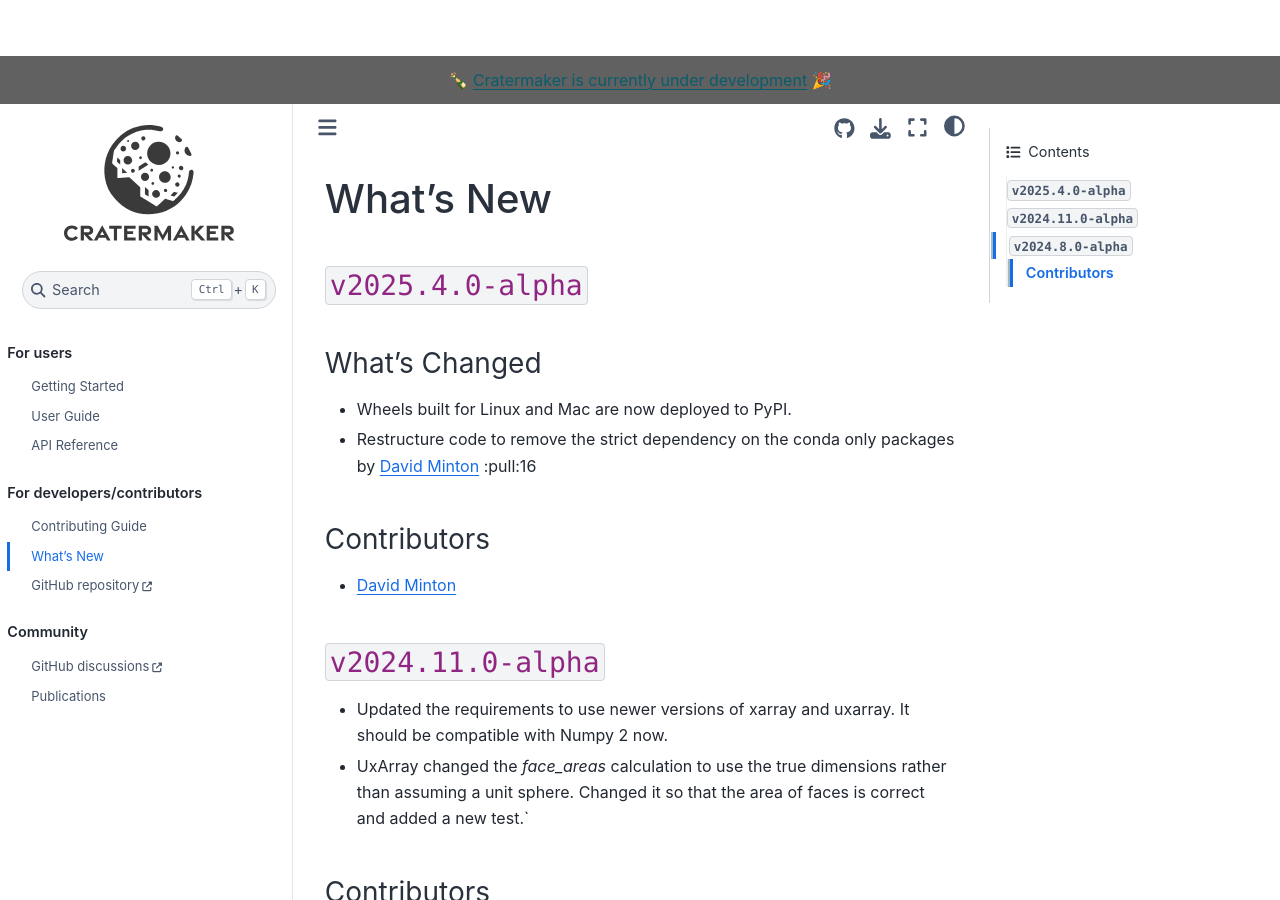
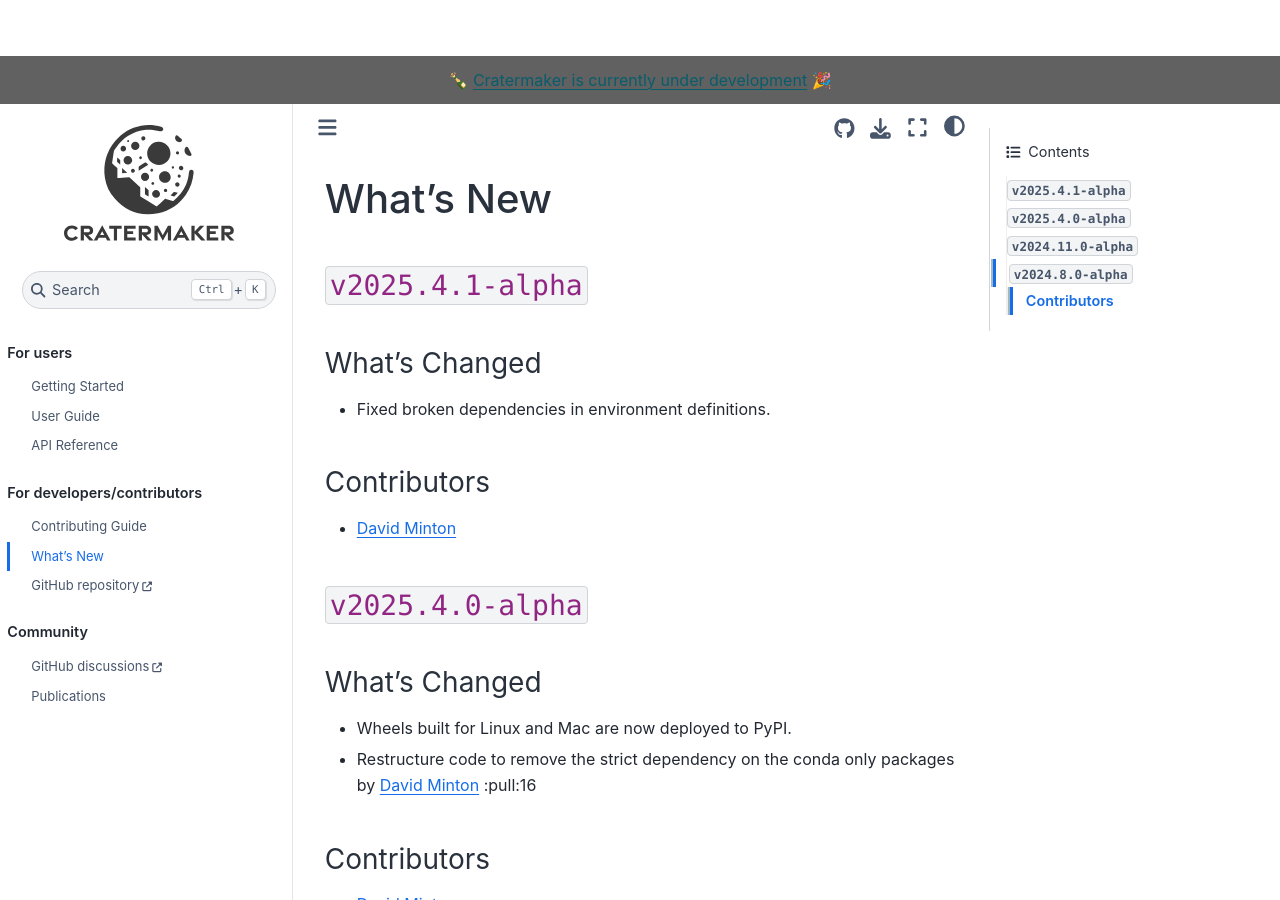
Before and after one commit to MintonGroup/cratermaker, a Sphinx documentation site: the page built from docs/whats-new.rst, in a window 1280 px wide and 900 px high. Built offline with Sphinx 7.4.7 and the Sphinx Book theme 1.1.4, drawn with Linux system fonts in a browser that asks for light colours; the version number could not be read and is left out; cross-references to code outside the pages are shown as plain code.

Commit message:
Fixed broken dependencies in environment defintions

```diff
--- a/docs/whats-new.rst
+++ b/docs/whats-new.rst
@@ -2,6 +2,21 @@
 
 What's New
 ==========
+
+.. _whats-new.2025.4.1-alpha:
+
+:release:`v2025.4.1-alpha`
+-------------------------
+
+What’s Changed
+~~~~~~~~~~~~~~
+
+- Fixed broken dependencies in environment definitions.
+
+Contributors
+~~~~~~~~~~~~
+- `David Minton`_
+
 
 .. _whats-new.2025.4.0-alpha:
 
@@ -18,7 +33,6 @@ What’s Changed
 Contributors
 ~~~~~~~~~~~~
 - `David Minton`_
-
 
 
 .. _whats-new.2024.11.0-alpha:
--- a/pyproject.toml
+++ b/pyproject.toml
@@ -35,7 +35,6 @@ dependencies = [
     'trimesh',
     'datashader>=0.17.0',
     'geoviews>=1.14.0',
-
 ]
 
 [project.urls]
```
Also changed, not shown: 2 other files.
